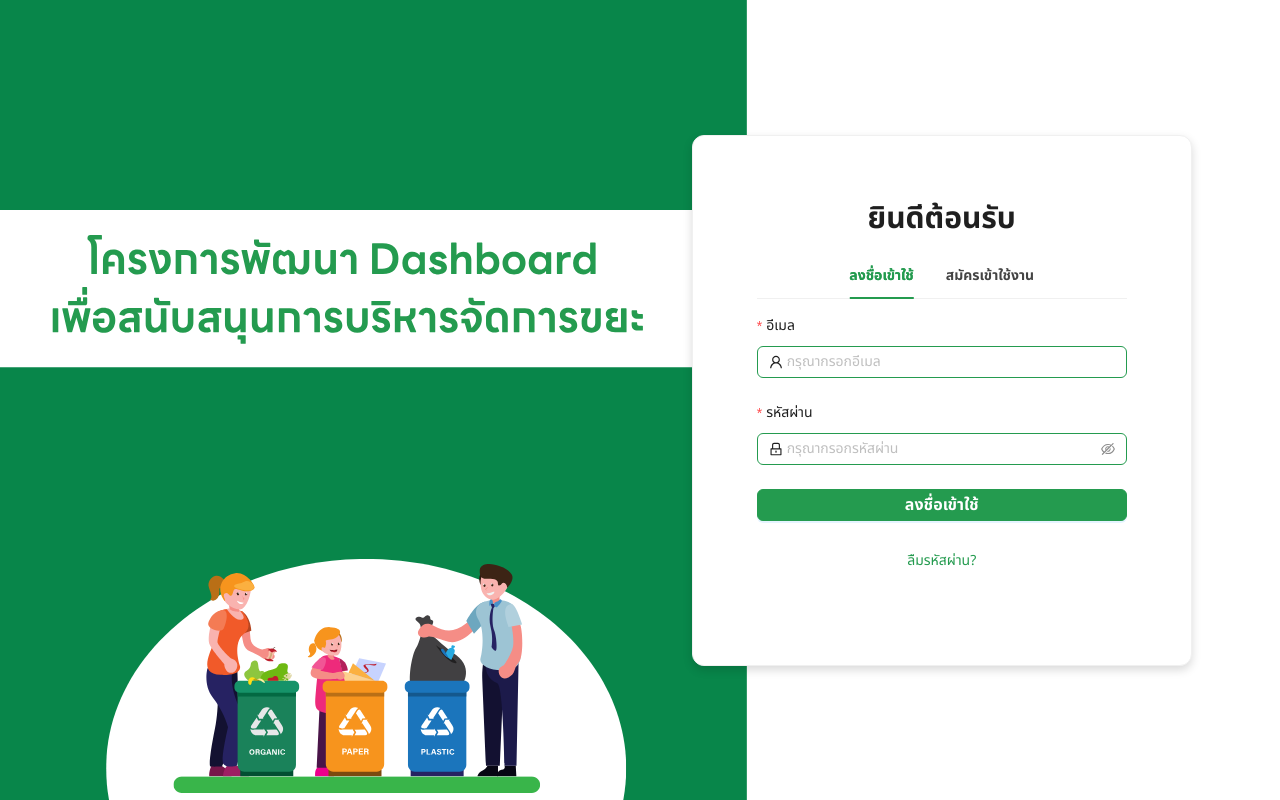
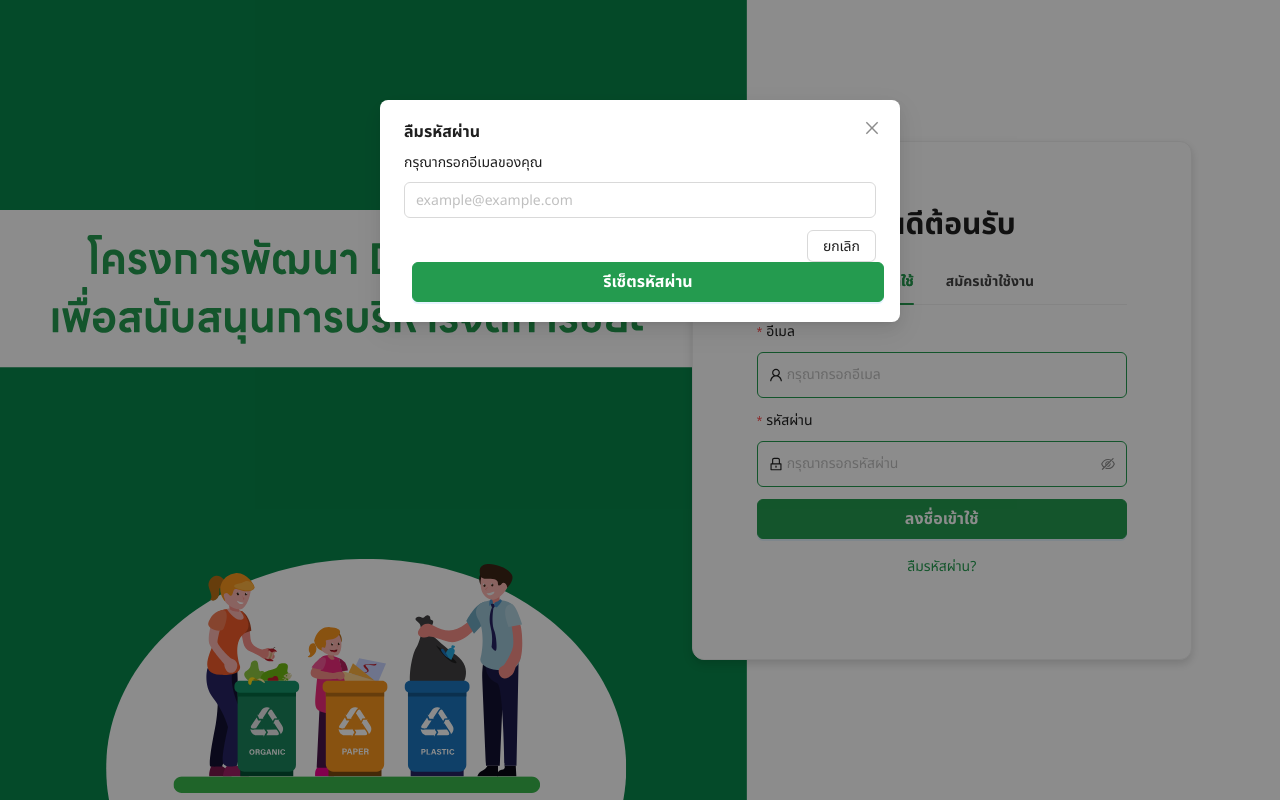
Before and after one commit to knowney/dashboard-softeng, a React (Vite) app: page /login in a window 1280 px wide. Both pictures are taken after a click on the link "ลืมรหัสผ่าน?". Built offline with nearby package versions, Linux system fonts and the light colour scheme; no server answers.

Commit message:
work day remake

```diff
--- a/src/components/Benner.jsx
+++ b/src/components/Benner.jsx
@@ -58,13 +58,13 @@ const Benner = () => {
         <Col xs={24} sm={24} md={12} lg={10}>
           <ContentWrapper>
             <p style={{ color: "#6d8f64", fontWeight: "bold" }}>
-              ขยะรีไซเคิลลุ้นโชค
+              รณรงค์ให้แยกขยะ
             </p>
-            <Title>แยก แลก ลุ้น</Title>
+            <Title>รณรงค์ แยก ขยะ</Title>
             <Subtitle>
-              เพียงคุณแยกขยะรีไซเคิลแล้วบริจาคให้เรา รางวัลทองคำอาจเป็นของคุณ!
-              รับสิทธิ์ลุ้นโชคตามปริมาณขยะรีไซเคิลของคุณ ลุ้นรางวัลทองคำและอื่น
-              ๆ ทุกเดือน
+              การลดปริมาณขยะมูลฝอยให้ได้ผลดี
+              ต้องเริ่มที่การคัดแยกขยะมูลฝอยก่อนทิ้ง เพื่อไม่ให้เกิดการปนเปื้อน
+              ทำให้ได้วัสดุเหลือใช้ที่มีคุณภาพสูง
             </Subtitle>
             <Button
               type="primary"
@@ -77,18 +77,7 @@ const Benner = () => {
                 marginRight: "10px",
               }}
             >
-              รีไซเคิลเลย
-            </Button>
-            <Button
-              size="large"
-              style={{
-                background: "#4caf50",
-                color: "#fff",
-                border: "none",
-                fontWeight: "bold",
-              }}
-            >
-              ดูจุดรับ
+              ดูรายละเอียด
             </Button>
           </ContentWrapper>
         </Col>
--- a/src/components/Steps.jsx
+++ b/src/components/Steps.jsx
@@ -6,20 +6,20 @@ const steps = [
   {
     icon: <Recycle size={48} color="#2E7D32" />, // ไอคอนขยะรีไซเคิล
     title: "1. แยก",
-    description: "คัดแยกขยะรีไซเคิลของคุณตามประเภท และโค้ดพลาสติก...",
-    buttonText: "ขยะรีไซเคิลที่เรารับ",
+    description: "คัดแยกขยะรีไซเคิลของคุณตามประเภท",
+    buttonText: "ประเภทขยะรีไซเคิล",
   },
   {
     icon: <Package size={48} color="#2E7D32" />, // ไอคอนกล่อง
     title: "2. แลก",
-    description: "บริจาคขยะรีไซเคิลของคุณผ่านบริการอัพไซเคิล...",
+    description: "บริจาคขยะรีไซเคิลของคุณผ่านบริการอัพไซเคิล",
     buttonText: "ดูวิธีการส่ง",
   },
   {
     icon: <Gift size={48} color="#2E7D32" />, // ไอคอนของรางวัล
-    title: "3. ลุ้น",
-    description: "รับแต้มตามน้ำหนักขยะที่คุณส่งมา ใช้แต้มสะสมแลกสิทธิ์ลุ้น...",
-    buttonText: "รางวัลของเรา",
+    title: "3. ลด",
+    description: "ลดปริมาณขยะ ทำให้สังคมน่าอยู่มากยิ่งขึ้น",
+    buttonText: "ดูรายละเอียด",
   },
 ];
 
--- a/src/ourlayout/AppLayout.jsx
+++ b/src/ourlayout/AppLayout.jsx
@@ -68,12 +68,12 @@ const AppLayout = () => {
     ...(userRole === "แอดมิน"
       ? [
           { key: "/manage/user", label: "จัดการผู้ใช้", path: "/manage/user" },
-          { key: "/manage/bin", label: "จัดการขยะ", path: "/manage/bin" },
-          {
-            key: "/manage/category",
-            label: "จัดการหมวดหมู่",
-            path: "/manage/category",
-          },
+          // { key: "/manage/bin", label: "จัดการขยะ", path: "/manage/bin" },
+          // {
+          //   key: "/manage/category",
+          //   label: "จัดการหมวดหมู่",
+          //   path: "/manage/category",
+          // },
         ]
       : []),
   ];
@@ -108,7 +108,7 @@ const AppLayout = () => {
               >
                 ตั้งค่า
               </Link>
-              <button onClick={handleLogout}>Logout</button>
+              <button onClick={handleLogout}>ลงชื่อออก</button>
             </div>
           </div>
         </div>
--- a/src/pages/index/Index.jsx
+++ b/src/pages/index/Index.jsx
@@ -15,7 +15,7 @@ const Index = () => {
       <Content className="content" style={{ background: "white" }}>
         {/* ✅ Card หัวข้อด้านบน */}
         <Card className="header-card">
-          <h1>องค์การบริหารส่วนจังหวัดนนทบุรี</h1>
+          <h1>องค์การบริหารส่วนจังหวัดนนทบุรี </h1>
           <h2>โครงการพัฒนา Dashboard เพื่อสนับสนุนการบริหารจัดการขยะ</h2>
         </Card>
 
--- a/src/pages/index/index.css
+++ b/src/pages/index/index.css
@@ -3,6 +3,7 @@
   text-align: center;
   background: #f5f5f5;
   padding: 20px;
+  margin-top: -125px;
   margin-bottom: 20px;
   border-radius: 10px;
   box-shadow: 0px 4px 10px rgba(0, 0, 0, 0.1);
--- a/src/pages/login/login.jsx
+++ b/src/pages/login/login.jsx
@@ -137,12 +137,41 @@ const Login = () => {
               </Form.Item>
               <Form.Item style={{ textAlign: "center" }}>
                 <a
-                  onClick={() => setIsModalVisible(true)}
+                  onClick={() => setIsModalVisible(true)} // เปิด Modal เมื่อกด "ลืมรหัสผ่าน?"
                   style={{ color: "#249b4f", cursor: "pointer" }}
                 >
                   ลืมรหัสผ่าน?
                 </a>
               </Form.Item>
+
+              {/* Modal สำหรับรีเซ็ตรหัสผ่าน */}
+              <Modal
+                title="ลืมรหัสผ่าน"
+                visible={isModalVisible}
+                onCancel={() => setIsModalVisible(false)}
+                footer={[
+                  <Button key="cancel" onClick={() => setIsModalVisible(false)}>
+                    ยกเลิก
+                  </Button>,
+                  <Button
+                    key="submit"
+                    type="primary"
+                    onClick={handleForgotPassword}
+                  >
+                    รีเซ็ตรหัสผ่าน
+                  </Button>,
+                ]}
+              >
+                <Form layout="vertical">
+                  <Form.Item label="กรุณากรอกอีเมลของคุณ">
+                    <Input
+                      placeholder="example@example.com"
+                      value={resetEmail}
+                      onChange={(e) => setResetEmail(e.target.value)}
+                    />
+                  </Form.Item>
+                </Form>
+              </Modal>
             </Form>
           </Tabs.TabPane>
 
--- /dev/null
+++ b/src/pages/working/WorkDay.css
@@ -0,0 +1,51 @@
+/* ปรับแต่งฟอร์มให้มีความกระชับและใช้งานง่าย */
+
+.card-container {
+  display: flex;
+  justify-content: center;
+  margin-top: 1.5rem;
+}
+
+.card {
+  width: 100%;
+  max-width: 400px;
+  box-shadow: 0 4px 6px rgba(0, 0, 0, 0.1);
+  border-radius: 10px;
+  padding: 1rem;
+  background-color: #ffffff;
+}
+
+/* ปรับแต่งช่องกรอกข้อมูลให้กะทัดรัด */
+.ant-form-item {
+  margin-bottom: 12px;
+  width: 100%;
+}
+
+.ant-input,
+.ant-picker {
+  border-radius: 6px;
+  height: 36px;
+}
+
+.ant-input-textarea {
+  border-radius: 6px;
+}
+
+/* ปรับขนาดปุ่มให้เต็มความกว้าง */
+.ant-btn-primary {
+  width: 100%;
+  height: 40px;
+  font-size: 16px;
+  border-radius: 6px;
+}
+
+/* ปรับ layout ให้ดูสมดุลและให้ textbox อยู่ใน row เดียวกัน row ละ 2 ช่อง */
+.grid-container {
+  display: flex;
+  flex-wrap: wrap;
+  gap: 12px;
+}
+
+.grid-container .ant-form-item {
+  flex: 1 1 calc(50% - 6px);
+}
--- a/src/pages/working/WorkDay.jsx
+++ b/src/pages/working/WorkDay.jsx
@@ -18,6 +18,7 @@ import {
 import dayjs from "dayjs";
 import { auth, db } from "../../service/firebaseDb"; // Firebase
 import { doc, getDoc } from "firebase/firestore"; // ✅ ควรมีแค่ doc และ getDoc
+import "./WorkDay.css";
 
 const WorkDay = () => {
   const [loading, setLoading] = useState(false);
@@ -97,7 +98,7 @@ const WorkDay = () => {
 
   return (
     <div className="flex justify-center mt-6">
-      <Card title="📋 บันทึกข้อมูลขยะ" className="w-full max-w-md shadow-lg">
+      <Card title=" บันทึกข้อมูลขยะ" className="w-full max-w-md shadow-lg">
         <Form
           form={form}
           layout="vertical"
@@ -129,7 +130,7 @@ const WorkDay = () => {
 
           {/* พนักงาน และ หน่วยงาน */}
           <div className="grid grid-cols-2 gap-4">
-            <Form.Item label="👷‍♂️ เก็บโดย" name="workBy">
+            <Form.Item label="พนักงาน" name="workBy">
               <Input value={userName} readOnly prefix={<UserOutlined />} />
             </Form.Item>
 
```
